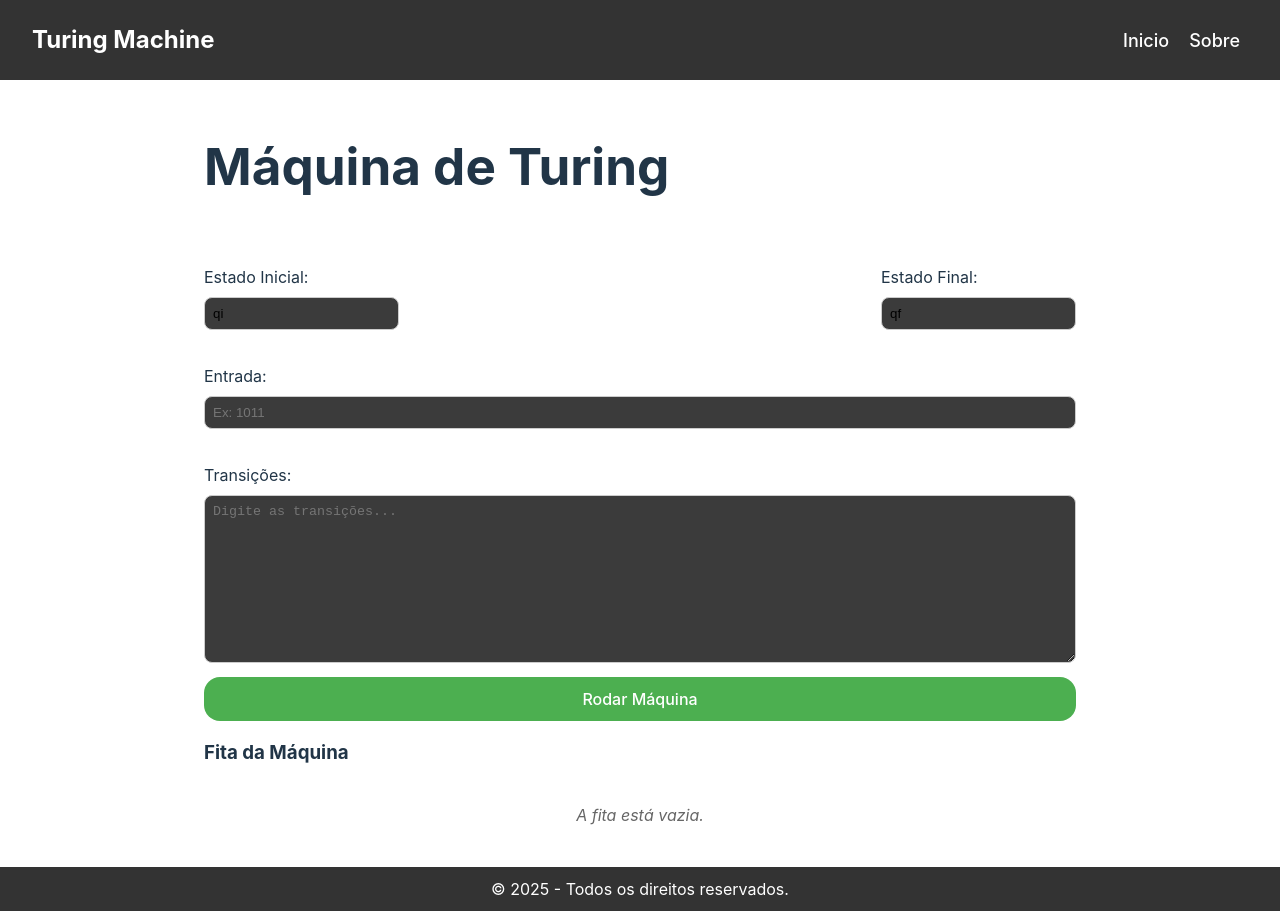
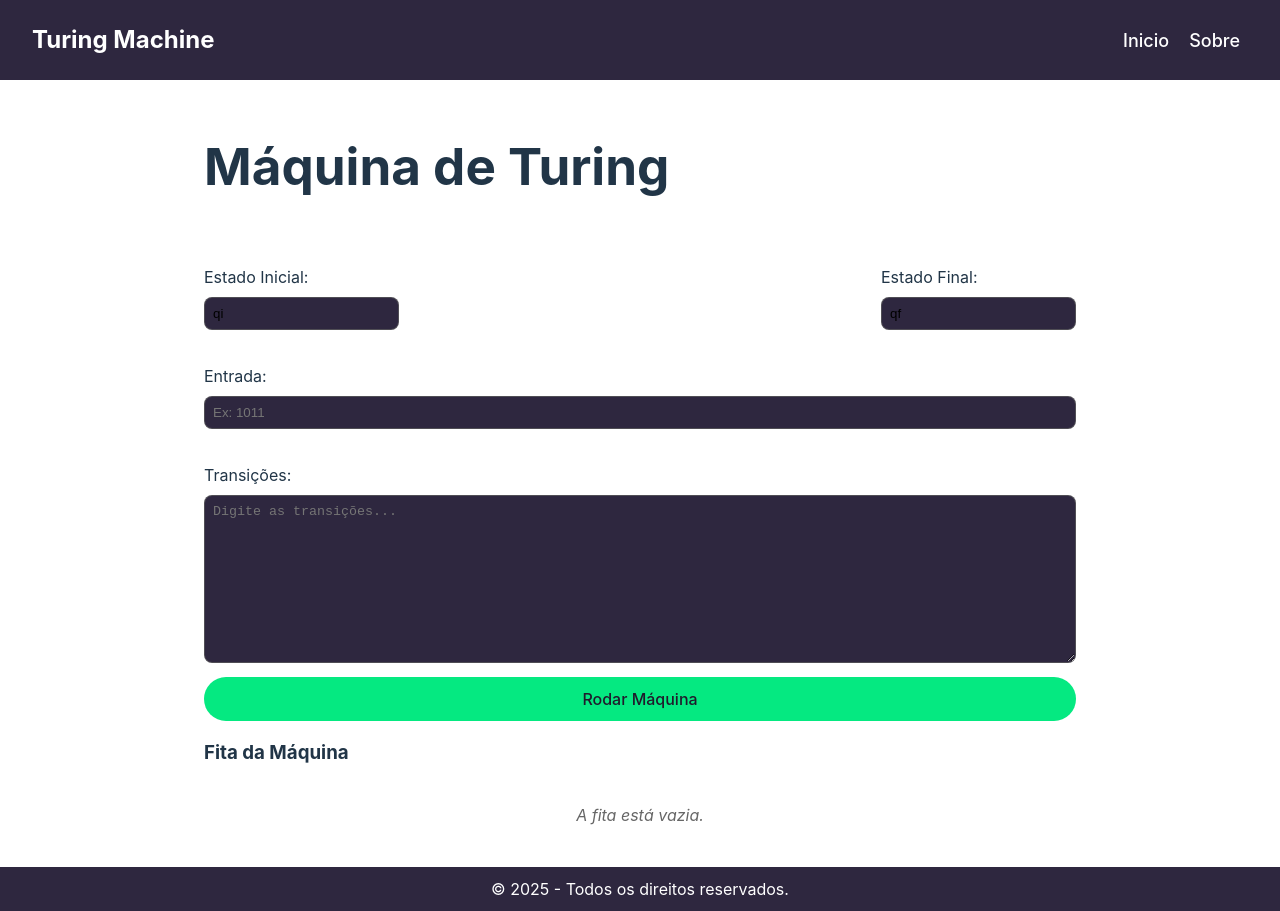
Before and after one commit to vctrwesley/turing-simulator, a React (Vite) app: page / in a window 1280 px wide. Built offline with nearby package versions, Linux system fonts and the light colour scheme.

Commit message:
variaveis e ajustes na home com mensagem de aceito e reprovado

```diff
--- a/src/components/layout/layout.css
+++ b/src/components/layout/layout.css
@@ -1,16 +1,18 @@
 /* src/components/layout/layout.css */
 .navbar {
-  background: #333;
-  color: white;
+  background: var(--bg-secondary);
+  color: var(--text-color);
   height: 80px;
+  width: 100%;
   display: flex;
   align-items: center;
   justify-content: space-between;
+  position: fixed;
 }
 
 .footer {
-  background-color: #333;
-  color: white;
+  background-color: var(--bg-secondary);
+  color: var(--text-color);
   text-align: center;
   padding: 10px;
 }
@@ -22,6 +24,7 @@
 .main-content {
   flex: 1;
   margin: auto 180px;
+  margin-top: 80px;
   padding: 24px;
 }
 
--- a/src/components/layout/navbar.css
+++ b/src/components/layout/navbar.css
@@ -13,17 +13,17 @@
 }
 
 .nav-link {
-  color: white;
+  color: var(--text-color);
   text-decoration: none;
   font-size: 18px;
 }
 
 .nav-link:hover {
-  color: blue;
+  color: var(--primary-color);
 }
 
 .navbar h1 {
-  color: white;
+  color: var(--text-color);
   text-decoration: none;
   font-size: 24px;
   margin: 32px;
--- a/src/index.css
+++ b/src/index.css
@@ -3,9 +3,18 @@
   line-height: 1.5;
   font-weight: 400;
 
+  --primary-color: #05E981;
+  --primary-hover-color: #A1FED2;
+  --background-color: #201B2C;
+  --bg-secondary: #2E273F;
+  --text-color: #ffffff;
+  --text-secondary: #201B2C;
+  --border: #5d5d5dbb;
+
+
   color-scheme: light dark;
   color: rgba(255, 255, 255, 0.87);
-  background-color: #242424;
+  background-color: #201B2C;
 
   font-synthesis: none;
   text-rendering: optimizeLegibility;
--- a/src/pages/Home.tsx
+++ b/src/pages/Home.tsx
@@ -16,6 +16,9 @@ const Home = () => {
   const [cursorPosition, setCursorPosition] = useState<number>(-1);
   const [isFirstPrevious, setIsFirstPrevious] = useState(false);
   const [isFirstNext, setIsFirstNext] = useState(true);
+
+  const [statusMessage, setStatusMessage] = useState(""); // Para armazenar a mensagem de status
+  const [statusClass, setStatusClass] = useState(""); // Para armazenar a classe CSS
 
   // Inicializa a fita com espaços extras ao redor do input
   const initializeTape = (input: string) => {
@@ -116,6 +119,17 @@ const Home = () => {
       const nextStep = currentStep + 1;
       setCurrentStep(nextStep);
       updateTapeAndCursor(nextStep);
+
+      // Verificar estado final quando todos os passos forem concluídos
+      if (nextStep === response.turingExecutionSteps.length - 1) {
+        if (response.accepted) {
+          setStatusMessage("Processo aprovado! Entrada aceita pela máquina.");
+          setStatusClass("success");
+        } else {
+          setStatusMessage("Processo reprovado! Entrada rejeitada pela máquina.");
+          setStatusClass("error");
+        }
+      }
     }
   };
 
@@ -224,6 +238,12 @@ const Home = () => {
             </p>
           </div>
         )}
+
+        {statusMessage && (
+                <div className={`status-message ${statusClass}`}>
+                  {statusMessage}
+                </div>
+              )}
       </div>
     </Layout>
   );
--- a/src/pages/home.css
+++ b/src/pages/home.css
@@ -29,8 +29,8 @@
   padding: 8px;
   margin-bottom: 14px;
   border-radius: 8px;
-  border: 1px solid #ccc;
-  background: #3b3b3b;
+  border: 1px solid var(--border);
+  background: var(--bg-secondary);
 }
 
 .container {
@@ -41,21 +41,31 @@
   padding: 8px;
   margin-bottom: 14px;
   border-radius: 8px;
-  border: 1px solid #ccc;
-  background: #3b3b3b;
+  border: 1px solid var(--border);
+  background: var(--bg-secondary);
   resize: vertical;
   min-height: 150px;
 }
 
 .form button {
   padding: 12px 24px;
-  background: #4caf50;
-  color: #fff;
+  background: var(--primary-color);
+  color: var(--text-secondary);
   border: none;
-  border-radius: 16px;
+  border-radius: 24px;
   width: 100%;
 }
 
 .form button:hover {
-  background: #45a049;
+  background: var(--primary-hover-color);
 }
+
+.success {
+  color: green;
+  font-weight: bold;
+}
+
+.error {
+  color: red;
+  font-weight: bold;
+}
```
